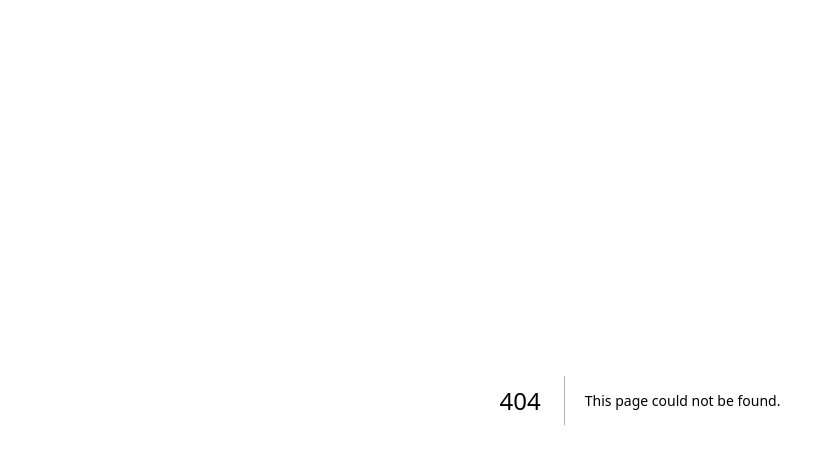
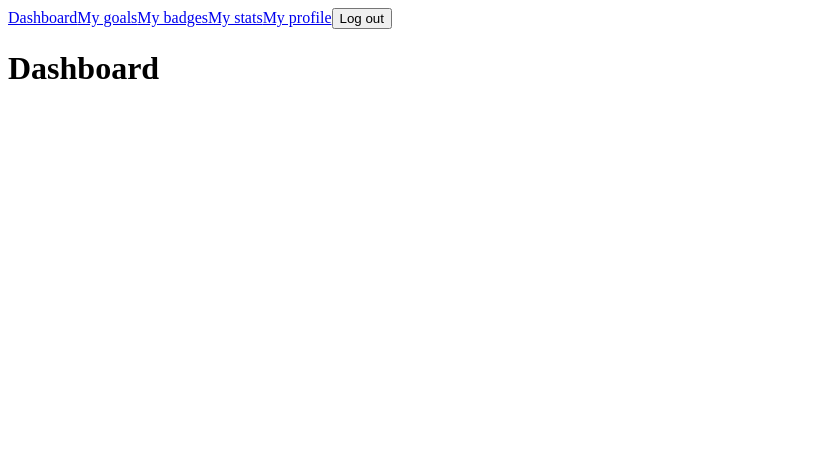
Before and after one commit to Niccar95/tinysaves, a Next.js app: page /dashboard in a window 1280 px wide. Before the commit this address had no page. Shown: the top 464 px of the page, without its empty margins (0-835 px from the left). Built offline with nearby package versions, Linux system fonts and the light colour scheme.

Commit message:
logout and middleware now working

```diff
--- a/package.json
+++ b/package.json
@@ -7,12 +7,12 @@
     "build": "next build",
     "start": "next start",
     "lint": "next lint",
-     "postinstall": "prisma generate"
+    "postinstall": "prisma generate"
   },
   "dependencies": {
     "@prisma/client": "^5.22.0",
     "bcrypt": "^5.1.1",
-    "next": "15.0.3",
+    "next": "^15.0.3",
     "next-auth": "^4.24.10",
     "react": "^18.3.1",
     "react-dom": "^18.3.1"
--- a/src/app/api/auth/[...nextauth]/route.ts
+++ b/src/app/api/auth/[...nextauth]/route.ts
@@ -38,7 +38,7 @@ const authOptions: AuthOptions = {
   callbacks: {
     async jwt({ token, user }) {
       if (user) {
-        token.id = user.id;
+        token.userId = user.id;
         token.avatar = user.image;
       }
       return token;
@@ -46,7 +46,7 @@ const authOptions: AuthOptions = {
 
     async session({ session, token }) {
       if (session.user) {
-        session.user.id = token.id as string;
+        session.user.id = token.userId as string;
         session.user.image = token.image as string;
       }
       return session;
--- /dev/null
+++ b/src/app/components/Navbar.tsx
@@ -0,0 +1,28 @@
+"use client";
+
+import { signOut } from "next-auth/react";
+import Link from "next/link";
+import React from "react";
+
+const Navbar = () => {
+  const handleLogout = () => {
+    signOut({
+      callbackUrl: "/",
+    });
+  };
+
+  return (
+    <>
+      <nav>
+        <Link href="/dashboard">Dashboard</Link>
+        <Link href="/myGoals">My goals</Link>
+        <Link href="/myBadges">My badges</Link>
+        <Link href="/myStats">My stats</Link>
+        <Link href="/myProfile">My profile</Link>
+        <button onClick={handleLogout}>Log out</button>
+      </nav>
+    </>
+  );
+};
+
+export default Navbar;
--- /dev/null
+++ b/src/app/dashboard/page.tsx
@@ -0,0 +1,13 @@
+"use client";
+
+import React from "react";
+
+const page = () => {
+  return (
+    <>
+      <h1>Dashboard</h1>
+    </>
+  );
+};
+
+export default page;
--- a/src/app/layout.tsx
+++ b/src/app/layout.tsx
@@ -1,32 +1,24 @@
-import type { Metadata } from "next";
-import localFont from "next/font/local";
-import "./globals.css";
+"use client";
 
-const geistSans = localFont({
-  src: "./fonts/GeistVF.woff",
-  variable: "--font-geist-sans",
-  weight: "100 900",
-});
-const geistMono = localFont({
-  src: "./fonts/GeistMonoVF.woff",
-  variable: "--font-geist-mono",
-  weight: "100 900",
-});
-
-export const metadata: Metadata = {
-  title: "Create Next App",
-  description: "Generated by create next app",
-};
+import { usePathname } from "next/navigation";
+import { SessionProvider } from "next-auth/react";
+import Navbar from "./components/Navbar";
 
 export default function RootLayout({
   children,
-}: Readonly<{
+}: {
   children: React.ReactNode;
-}>) {
+}) {
+  const pathname = usePathname();
+
   return (
     <html lang="en">
-      <body className={`${geistSans.variable} ${geistMono.variable}`}>
-        {children}
+      <body>
+        <SessionProvider>
+          {pathname !== "/" && <Navbar></Navbar>}
+          <main>{children}</main>
+          <footer></footer>
+        </SessionProvider>
       </body>
     </html>
   );
--- a/src/app/page.tsx
+++ b/src/app/page.tsx
@@ -25,7 +25,7 @@ const Login = () => {
     if (result?.error) {
       setErrorMessage("Invalid username or password.");
     } else {
-      router.push("/home");
+      router.push("/dashboard");
     }
   };
 
```
Also changed, not shown: src/middleware.ts (added, +19 -0 lines), 1 other file (tests, documents, lock files or other folders).
